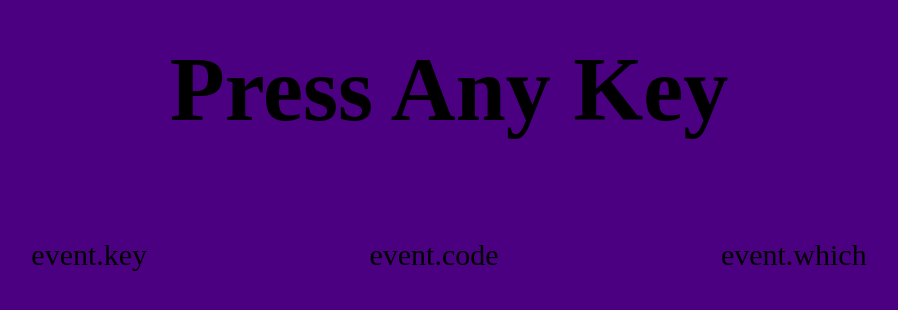
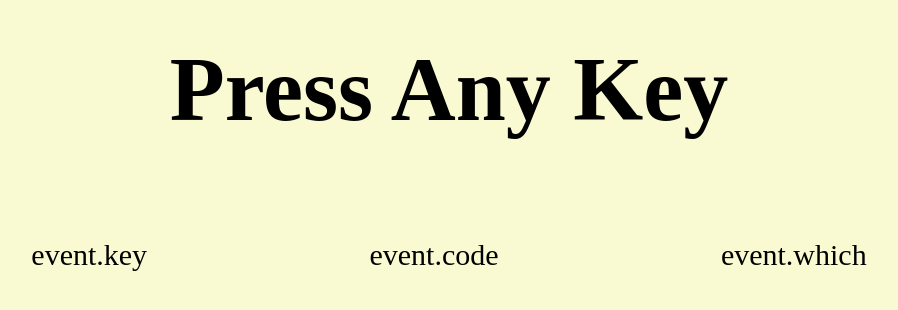
Before and after one commit to rosindubh/KeyCodeChallenge, a plain HTML site: page index.html in a window 1280 px wide. Shown: the part 312-622 px from the top of the page, without its empty margins (191-1089 px from the left). Drawn offline with Linux system fonts and the light colour scheme.

Commit message:
changed background colour

```diff
--- a/style.css
+++ b/style.css
@@ -8,7 +8,7 @@
 
 /*set backgroung colour */
 body {
-    background-color: indigo;
+    background-color:lightgoldenrodyellow;
 }
 
 /*heading*/
```
